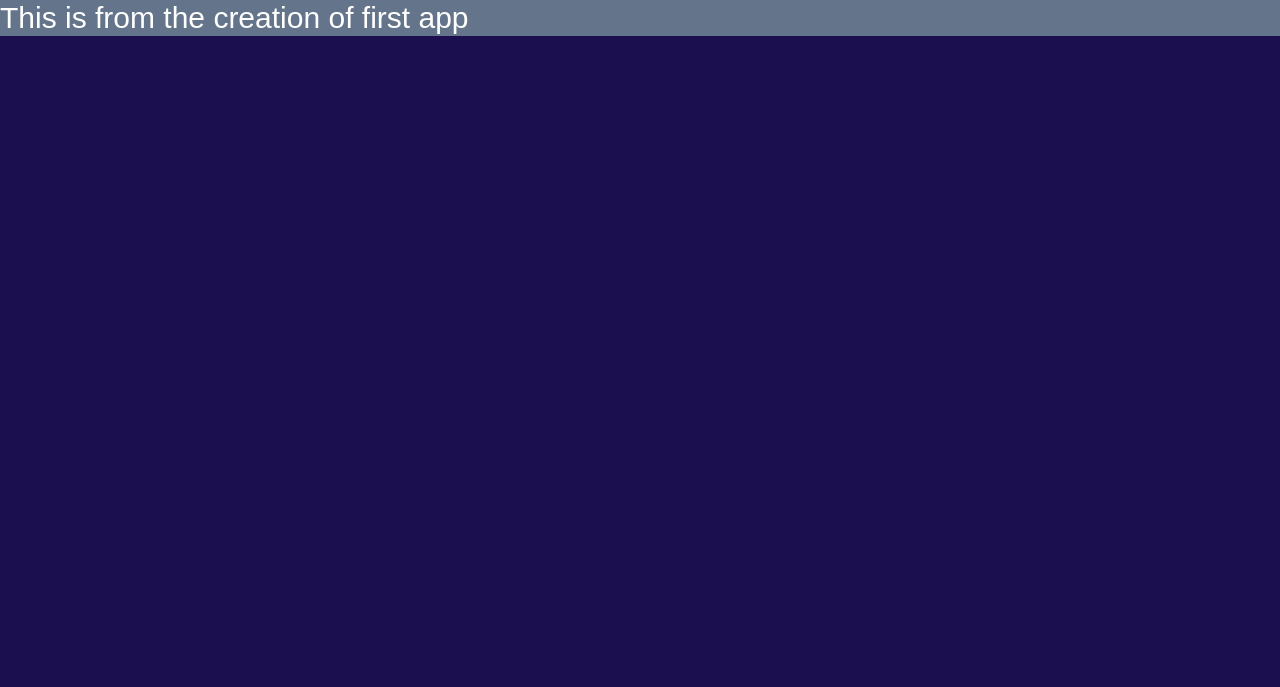
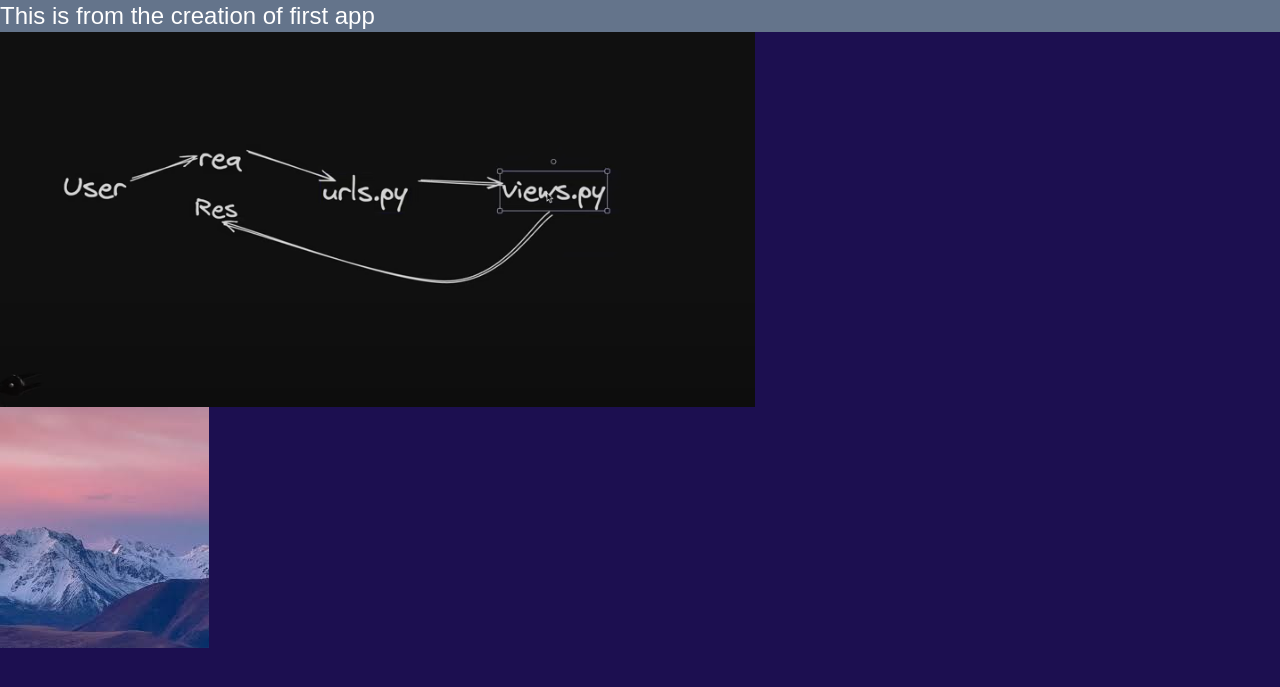
Before and after one commit to Sushil010/Python-Django, a Django app: page /firstapp/ in a window 1280 px wide. Shown: the part 24-711 px from the top of the page. Run offline with Django 4.2, Linux system fonts and the light colour scheme; data comes from the database, SQL or seed files in the repository; some libraries are stand-ins or nearby versions.

Commit message:
data_extract

```diff
--- a/project1/firstapp/templates/firstapp/firstapp.html
+++ b/project1/firstapp/templates/firstapp/firstapp.html
@@ -7,5 +7,16 @@ First APP
 
 {% block content %}
 
-<h1 class='bg-slate-500 text-3xl'>This is from the creation of first app</h1>
+<h2 class='bg-slate-500 text-2xl'>This is from the creation of first app</h2>
+{% for ap in aeroplane %}
+
+<div class="aeroplane-items">
+
+    <img src="{{ap.image.url}}" alt="" srcset="">
+
+</div>
+
+{% endfor %}
+
+
 {% endblock %}
--- a/project1/firstapp/views.py
+++ b/project1/firstapp/views.py
@@ -1,6 +1,8 @@
 from django.shortcuts import render
+from .models import Aeroplane
 
 # Create your views here.
 
 def first_app(request):
-    return render(request,'firstapp/firstapp.html')
+    aeroplane=Aeroplane.objects.all()
+    return render(request,'firstapp/firstapp.html',{'aeroplane':aeroplane})
--- a/project1/theme/static/css/dist/styles.css
+++ b/project1/theme/static/css/dist/styles.css
@@ -841,6 +841,11 @@ select {
   line-height: 1;
 }
 
+.text-2xl {
+  font-size: 1.5rem;
+  line-height: 2rem;
+}
+
 .leading-normal {
   line-height: 1.5;
 }
```
Also changed, not shown: README.md.
